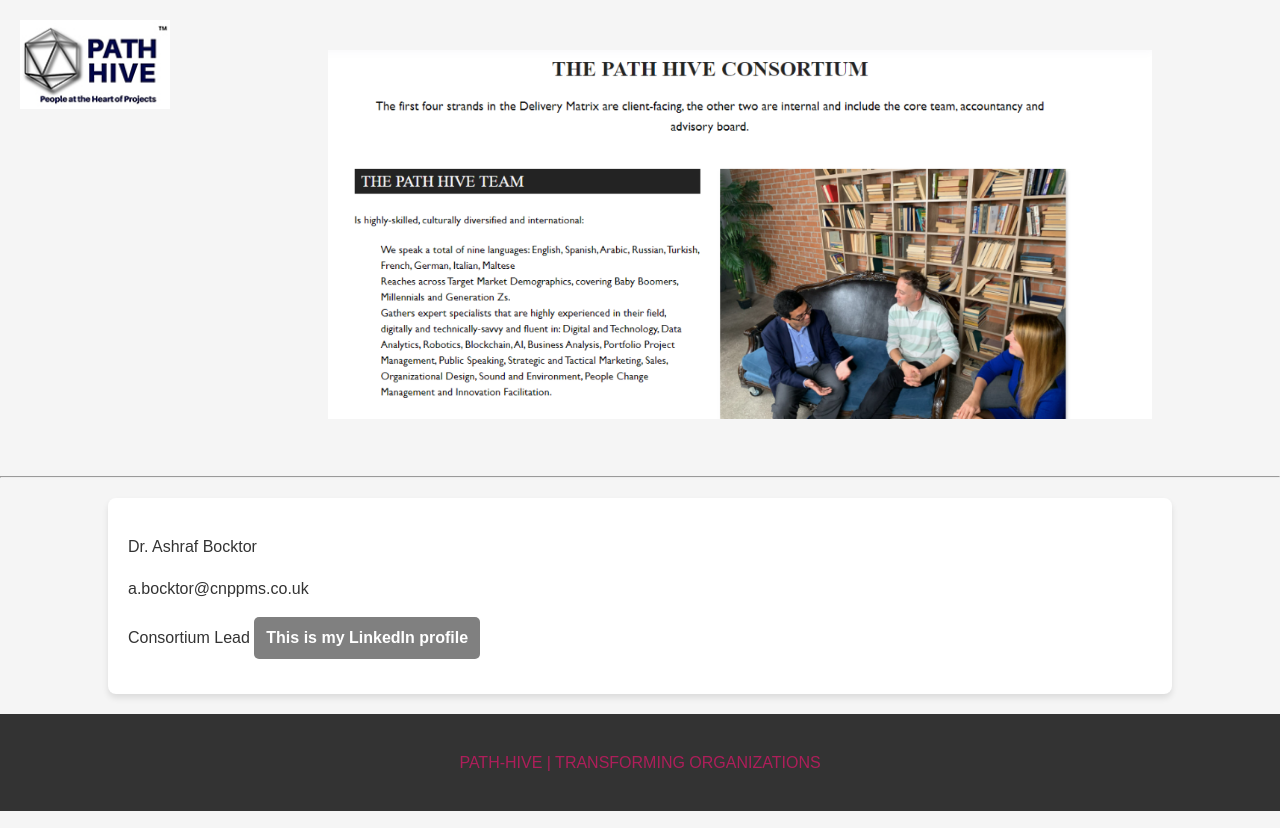
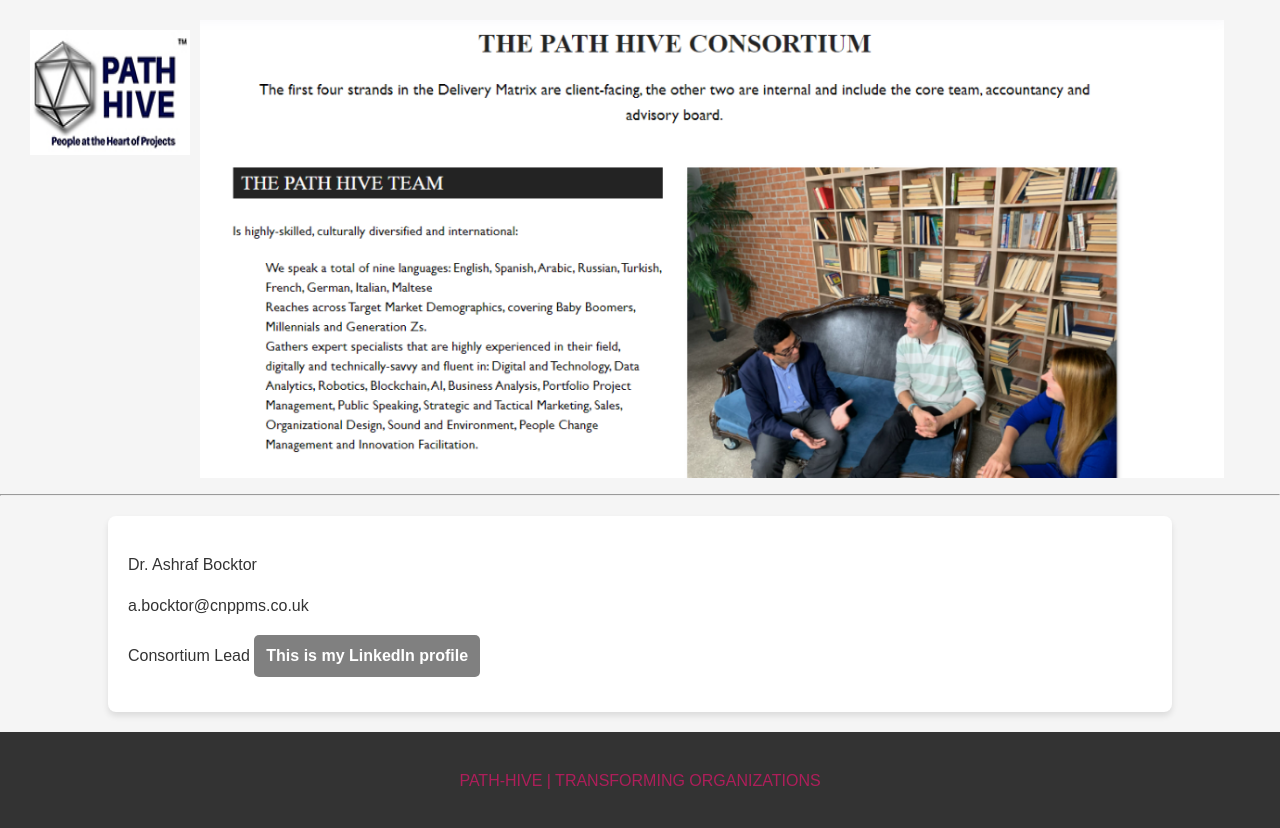
Before and after one commit to loralridz/TestWebsite, a website: page pages/contact.html in a window 1280 px wide. Drawn offline with Linux system fonts and the light colour scheme.

Commit message:
Adjusted the photo in the contact page

```diff
--- a/pages/contact.html
+++ b/pages/contact.html
@@ -5,9 +5,10 @@
     <meta name="viewport" content="width=device-width, initial-scale=1.0">
     <title>Let's Collaborate</title>
     <link rel="stylesheet" href="../styles.css">
-    <div class="left">
-        <img src="assets/logo.jpg" alt="Logo">
-    </div>
+    <!-- <div class="left">
+         <img src="assets/logo.jpg" alt="Logo">
+
+    </div> -->
     <style> /* General Styles */
         body { font-family: Arial, sans-serif; /* Choose a modern and readable font */
           line-height: 1.6; /* Line height for better readability */
@@ -73,12 +74,16 @@
   </style>
 </head>
 <body>
+    <div class="left">
+        <!-- <img src="assets/logo.jpg" alt="Logo">	  -->
+        <img src="assets/logo.jpg" alt="Logo: Hexagonal logo for PATH HIVE People at the heart of project" style="position: relative; top: 10px; left: 10px; width: 160px; height: 125px;" />
+   </div>
 
-                <div class="image-container">
-                    <div class="mid">
-                        <img src="assets/imageforcontactpage.png">
-                    </div>
-                </div>
+                <div class="image">
+                    <!-- <img src="assets/imageforcontactpage.png" alt="Photo of a three people sitting and chatting" style="margin-left: 200px; max-width: 80%;"/>  -->
+                    <img src="assets/imageforcontactpage.png" alt="Photo of three people sitting and chatting" style="margin-left: 200px; max-width: 80%; margin-top: 20px;">
+
+               </div>
                 <hr>
                 <div class="container">
                     <p>Dr. Ashraf Bocktor </p>
```
